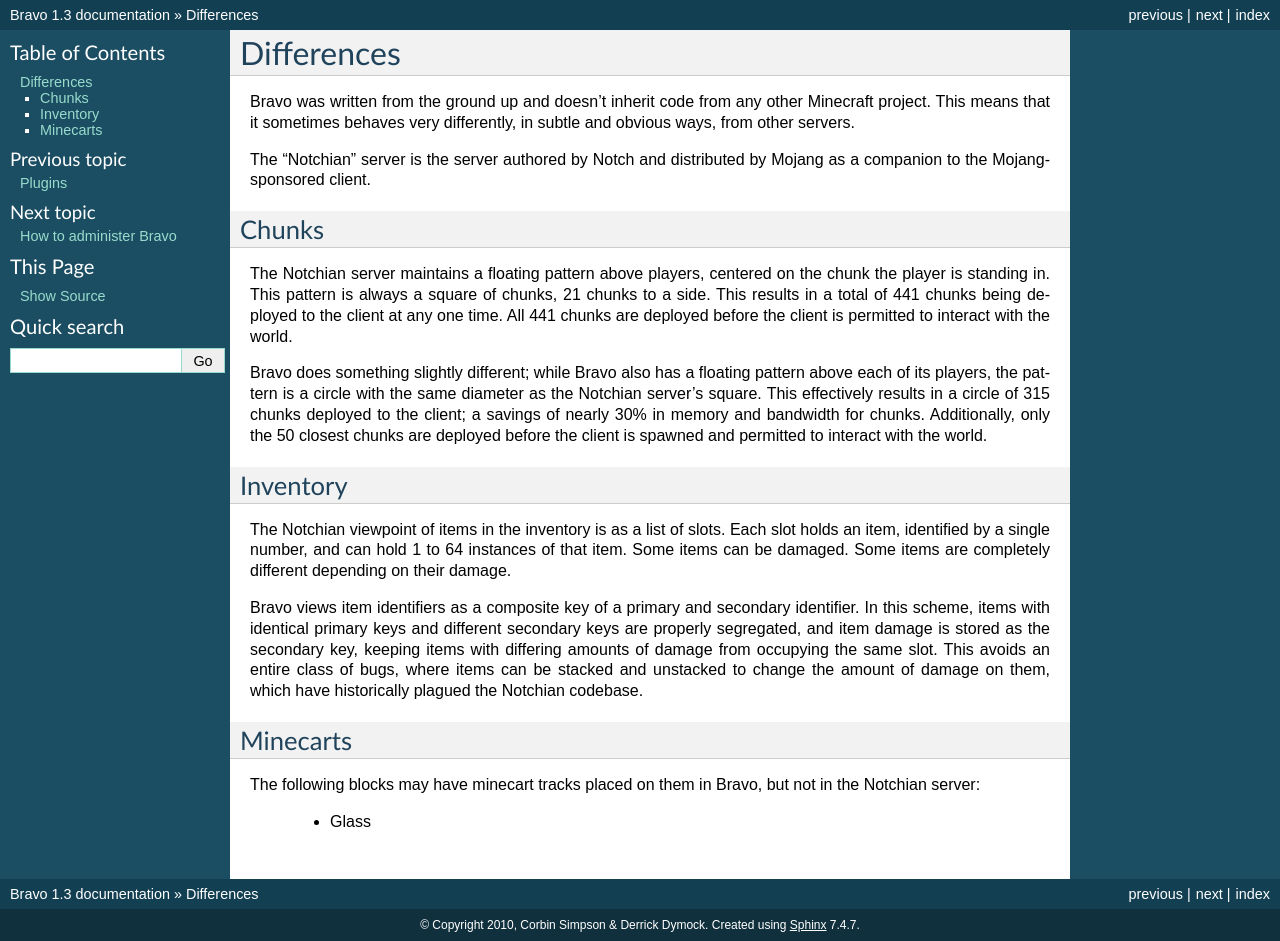
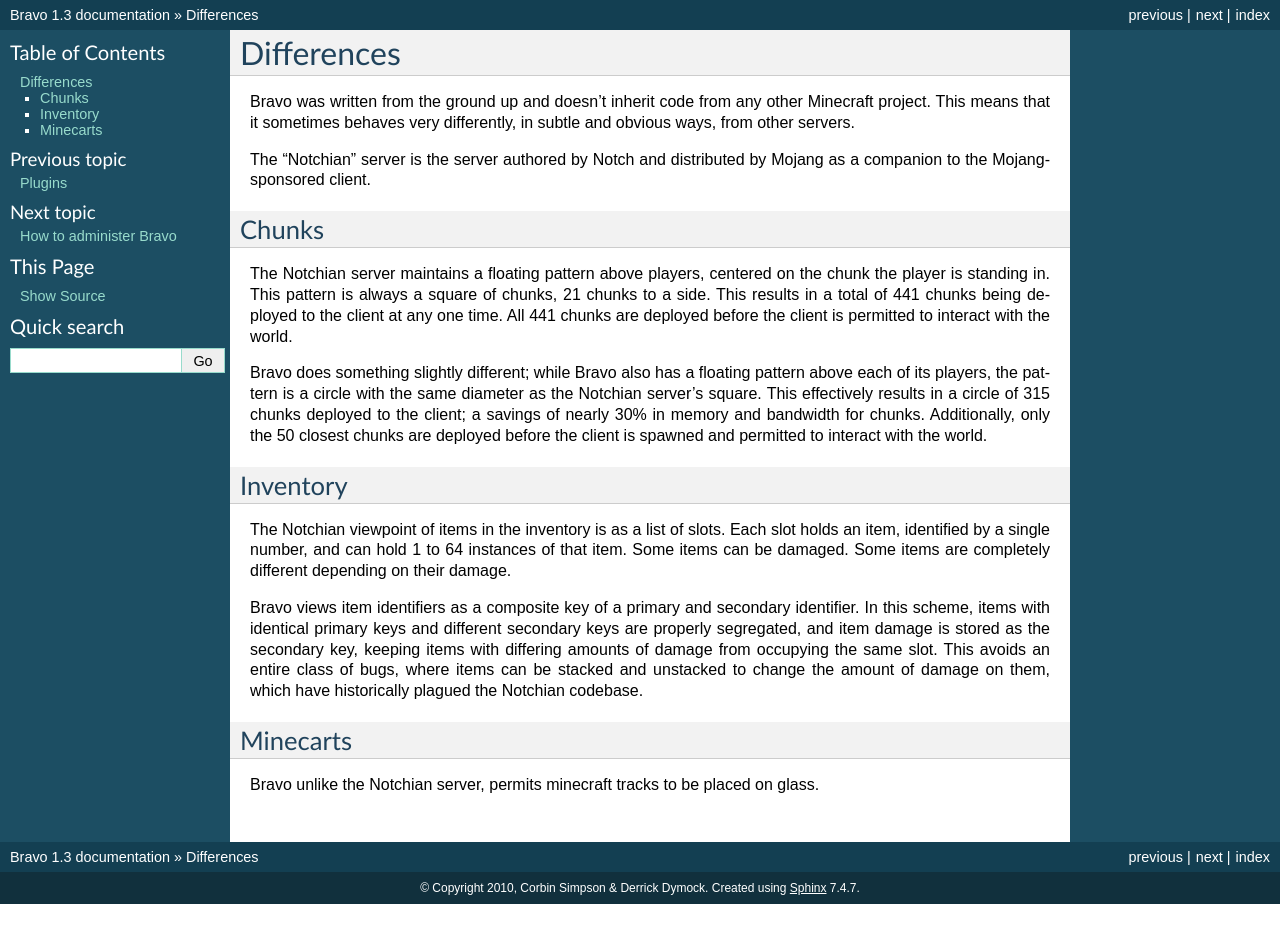
Before and after one commit to bravoserver/bravo, a Sphinx documentation site: the page built from docs/differences.rst, in a window 1280 px wide. Built offline with Sphinx 7.4.7, drawn with Linux system fonts in a browser that asks for light colours; formulas are drawn with MathJax 3; after the commit the page ends 904 px from its top, so only the background shows below that.

Commit message:
differences: Reword awkward list.

```diff
--- a/docs/differences.rst
+++ b/docs/differences.rst
@@ -44,7 +44,5 @@
 Minecarts
 =========
 
-The following blocks may have minecart tracks placed on them in Bravo, but not
-in the Notchian server:
-
- * Glass
+Bravo unlike the Notchian server, permits minecraft tracks to be placed on
+glass.
```
